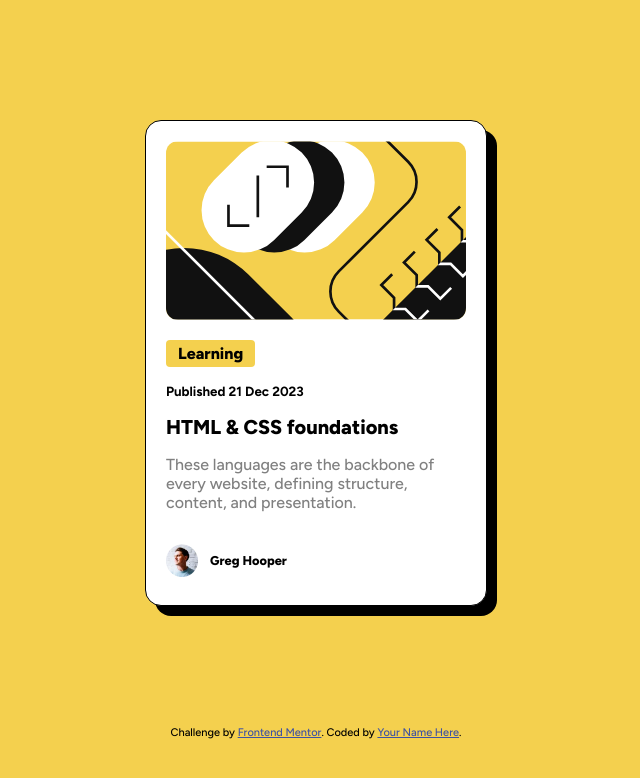
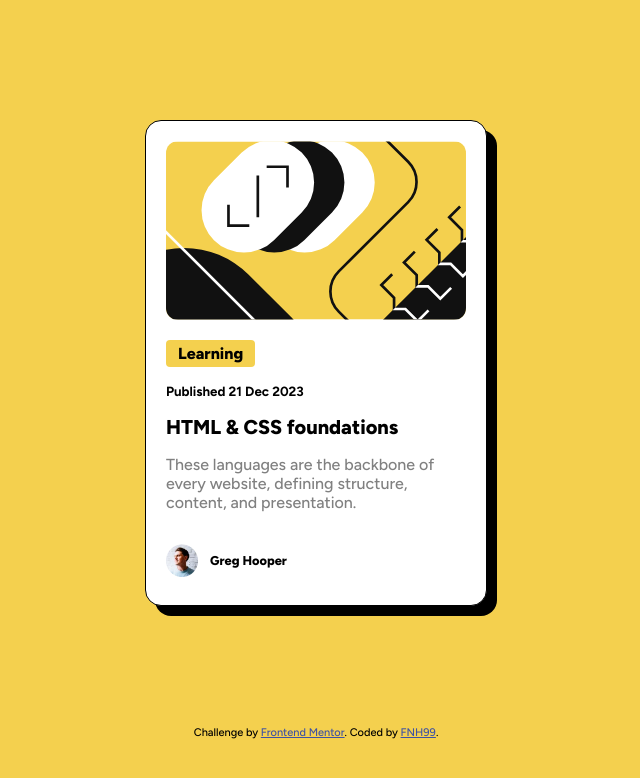
Before and after one commit to FNH99/blog-preview-card-main, a plain HTML site: page index.html in a window 1280 px wide. Shown: the whole page, without its empty margins (324-964 px from the left). Drawn offline with Linux system fonts and the light colour scheme.

Commit message:
updated footer, added live site

```diff
--- a/index.html
+++ b/index.html
@@ -42,7 +42,7 @@
 
   <div class="attribution">
     Challenge by <a href="https://www.frontendmentor.io?ref=challenge" target="_blank">Frontend Mentor</a>.
-    Coded by <a href="#">Your Name Here</a>.
+    Coded by <a href="https://github.com/FNH99">FNH99</a>.
   </div>
 </body>
 </html>
```
Also changed, not shown: 1 other file.
